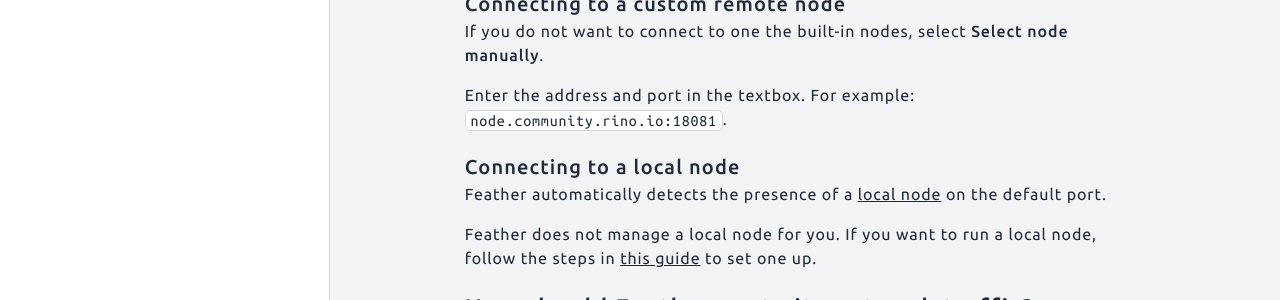
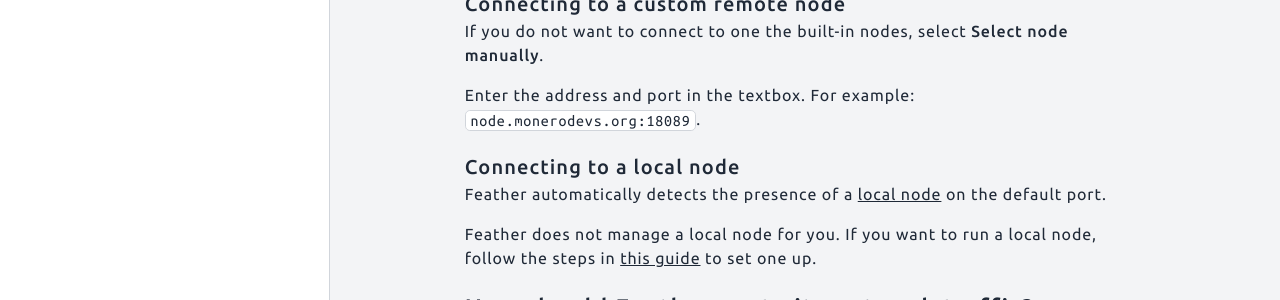
Before and after one commit to jermanuts/feather-docs, a Jekyll site: the page built from content/_guides/first_start.md, in a window 1280 px wide and 900 px high, scrolled down 793 px. Shown: the part 148-448 px from the top of the window. Built offline with Jekyll 4.4.1, drawn with Linux system fonts in a browser that asks for light colours.

Commit message:
replace dead rino node

```diff
--- a/content/_guides/first_start.md
+++ b/content/_guides/first_start.md
@@ -33,7 +33,7 @@
 
 If you do not want to connect to one the built-in nodes, select **Select node manually**.
 
-Enter the address and port in the textbox. For example: `node.community.rino.io:18081`.
+Enter the address and port in the textbox. For example: `node.monerodevs.org:18089`.
 
 ### Connecting to a local node
 
```
